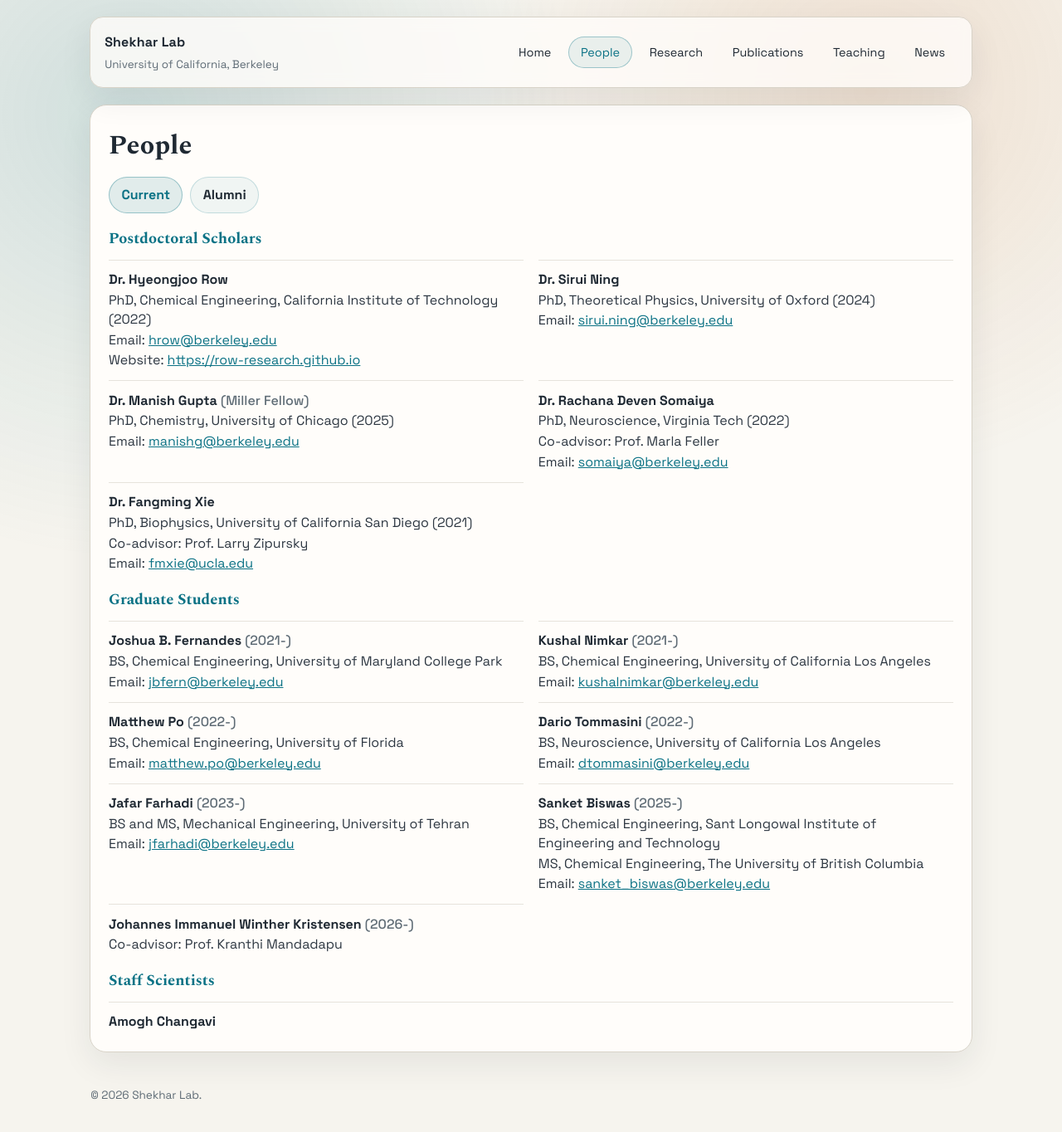
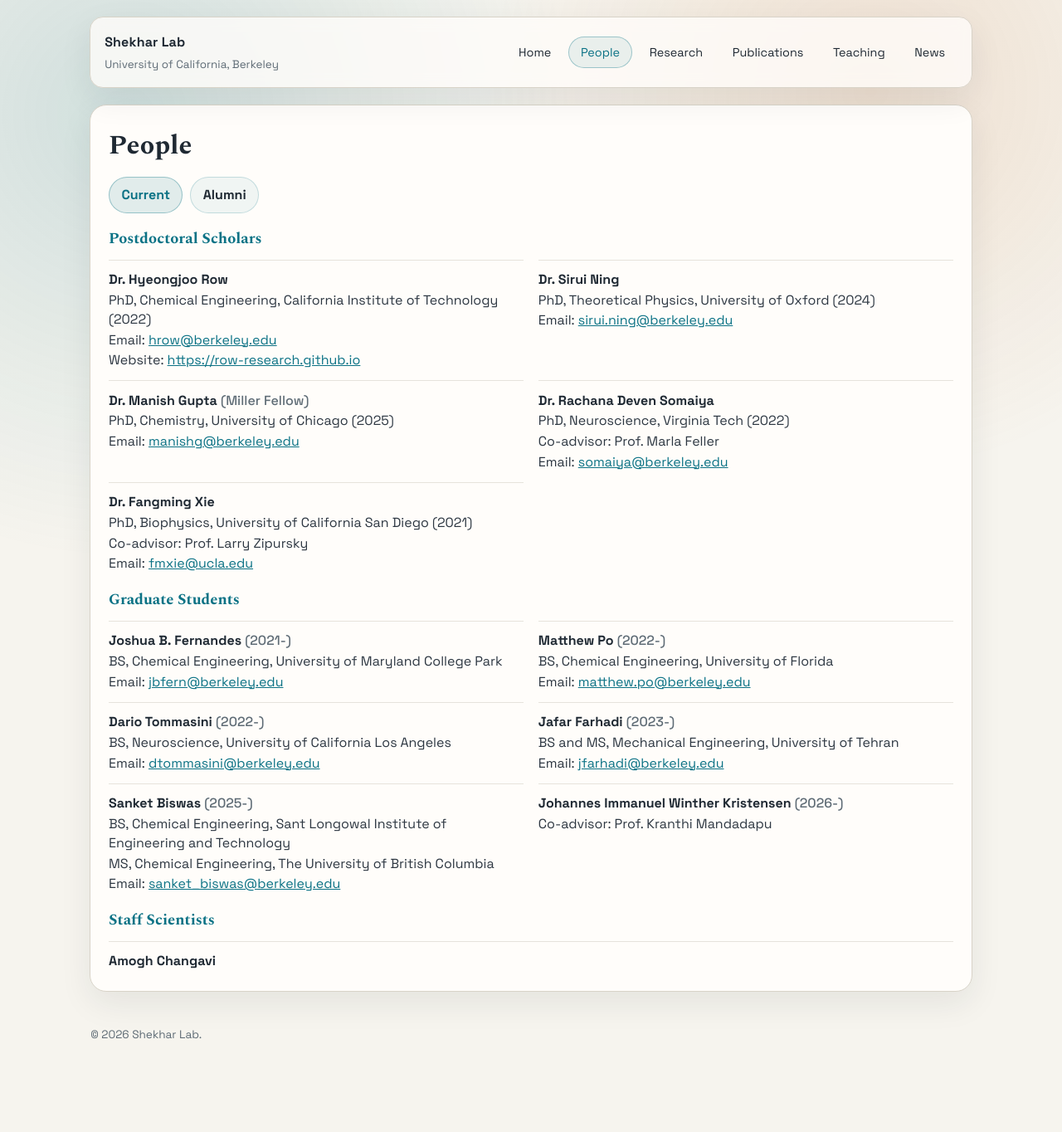
Before and after one commit to shekharlab/shekharlab.github.io, a Jekyll site: the page built from _pages/group.md, in a window 1280 px wide and 1381 px high. Shown: the top 1364 px of the window at 83% size. Built offline with Jekyll 4.4.1, drawn with Linux system fonts in a browser that asks for light colours.

Commit message:
Move Kushal Nimkar to alumni and update Alhad Deshpande's affiliation
Co-Authored-By: Claude Opus 5.5 <noreply@anthropic.com>

```diff
--- a/_pages/group.md
+++ b/_pages/group.md
@@ -61,12 +61,6 @@ nav_order: 6
       </div>
 
       <div class="person-entry">
-        <p><strong>Kushal Nimkar</strong> <span class="person-note">(2021-)</span></p>
-        <p>BS, Chemical Engineering, University of California Los Angeles</p>
-        <p>Email: <a href="mailto:kushalnimkar@berkeley.edu">kushalnimkar@berkeley.edu</a></p>
-      </div>
-
-      <div class="person-entry">
         <p><strong>Matthew Po</strong> <span class="person-note">(2022-)</span></p>
         <p>BS, Chemical Engineering, University of Florida</p>
         <p>Email: <a href="mailto:matthew.po@berkeley.edu">matthew.po@berkeley.edu</a></p>
@@ -119,7 +113,13 @@ nav_order: 6
       </div>
 
       <div class="person-entry">
+        <p><strong>Kushal Nimkar</strong> <span class="person-note">Graduate Student (Chemical and Biomolecular Engineering)</span></p>
+        <p>Current Affiliation: Computational Scientist III, Genentech</p>
+      </div>
+
+      <div class="person-entry">
         <p><strong>Alhad Deshpande</strong> <span class="person-note">Graduate Student (Chemical and Biomolecular Engineering)</span></p>
+        <p>Current Affiliation: Computational Scientist, Applied Materials</p>
         <p><em>Thesis: Odd Transport Phenomena of Chiral Fluids</em></p>
       </div>
 
```
